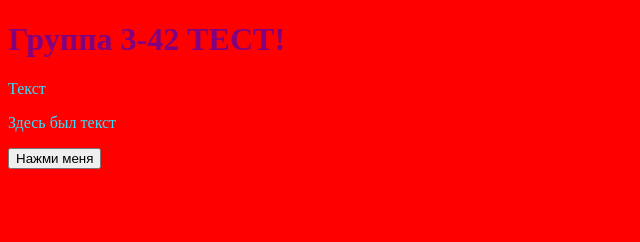
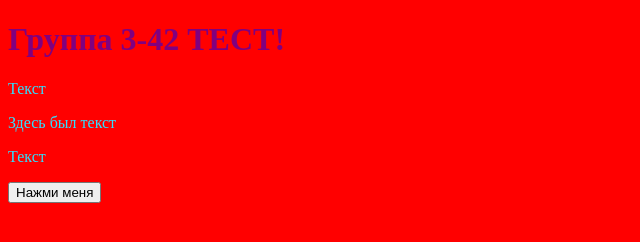
Before and after one commit to Firestorm01X2/site-3-42-2024-2, a plain HTML site: page index.html in a window 1280 px wide. Shown: the whole page, without its empty margins (0-640 px from the left). Drawn offline with Linux system fonts and the light colour scheme.

Commit message:
Изменение

```diff
--- a/index.html
+++ b/index.html
@@ -7,6 +7,7 @@
 	<h1> Группа 3-42 ТЕСТ!</h1>
 	<p>Текст</p>
 <p> Здесь был текст </p>
+<p> Текст </p>
 	<button>Нажми меня</button>
 </body>
 </html>
```
